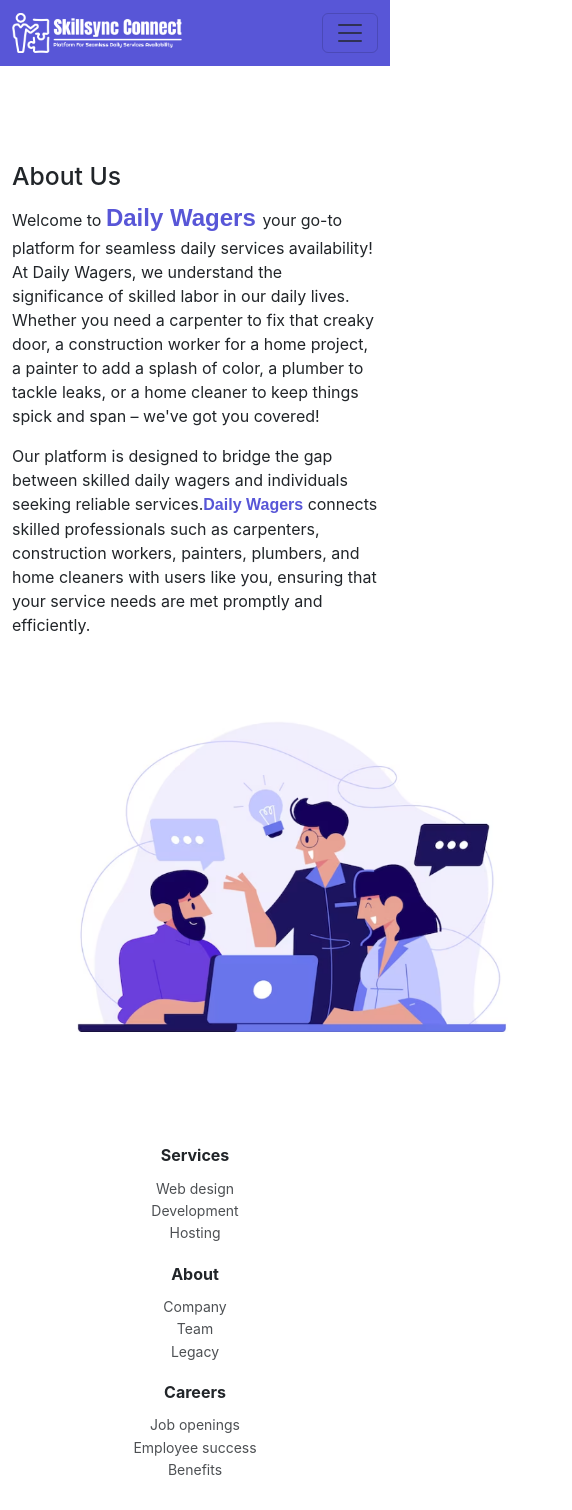
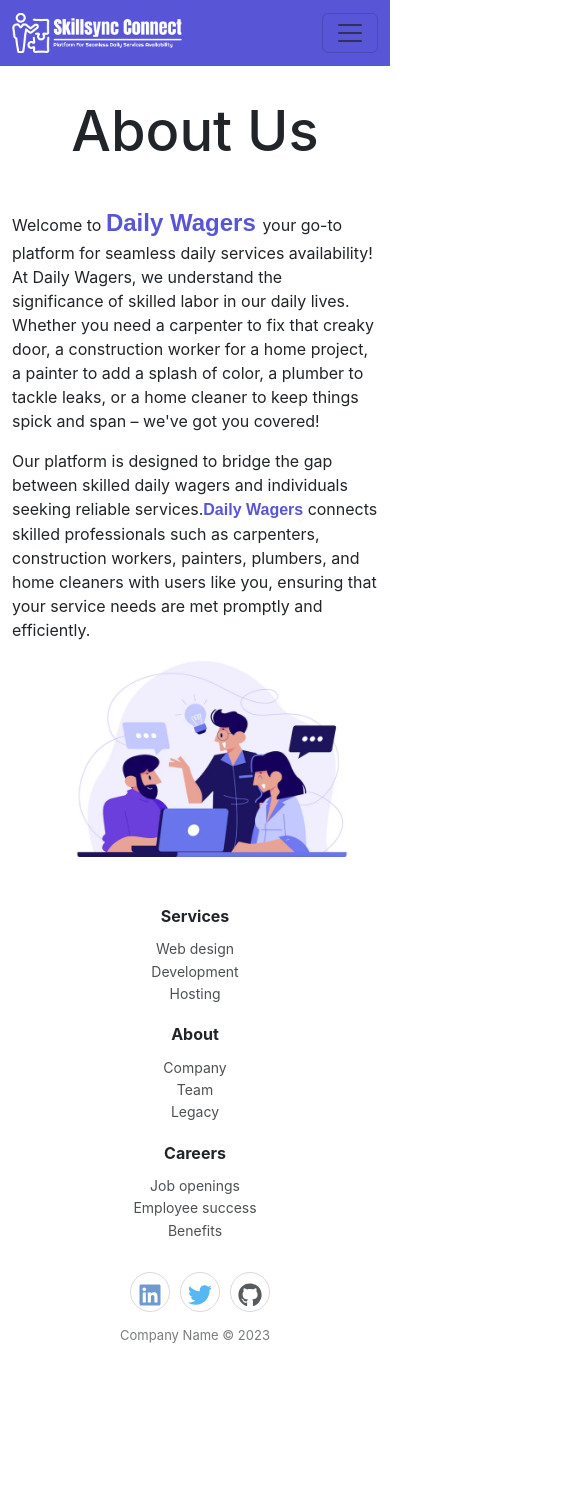
Before and after one commit to Uzerkhan786/Daily-Wagers, a React (Create React App) app in the folder frontend/: page /about in a window 390 px wide. Shown: the top 1510 px of the page, 572 px wide, since content can reach past the window. After the commit the page ends 1416 px from the top, so only its background shows below. Built offline with nearby package versions, Linux system fonts and the light colour scheme.

Commit message:
adding responsiveness

```diff
--- a/frontend/src/components/About.jsx
+++ b/frontend/src/components/About.jsx
@@ -1,13 +1,14 @@
 import React from 'react'
 import image1 from '../images/about1.png'
 import Footer from './Footer/Footer'
+import './Home.css'
 const About = () => {
   return (
 
       <div className="container">
-  <div className="row">
-    <div className="col" style={{paddingTop:'6rem'}}>
-      <h2>About Us</h2>
+  <div className="row" style={{paddingTop:'2rem'}}>
+  <h1 className='text-center' style={{fontSize:'3.5rem'}}>About Us</h1>
+    <div className="col" style={{paddingTop:'2rem'}}>
       <p> Welcome to <span style={{color:'#5856d7',fontFamily:'sans-serif',fontSize:'1.5rem',fontWeight:'bold'}}>
      Daily Wagers  </span>your go-to platform for seamless daily services availability! At Daily
       Wagers, we understand the significance of skilled labor in our daily lives. Whether you need
@@ -23,7 +24,7 @@ const About = () => {
         that your service needs are met promptly and efficiently.
      </p>
      </div>
-    <div className="col"><img src={image1} style={{width:'35rem',padding:'4rem',justifyContent:'center'}} alt="" /></div>
+    <div className="col"><img  className='col-img' src={image1} style={{padding:'0rem 4rem',justifyContent:'center'}} alt="" /></div>
 
   </div>
   <Footer/>
--- a/frontend/src/components/AppliedJob.jsx
+++ b/frontend/src/components/AppliedJob.jsx
@@ -1,5 +1,5 @@
 import React, { useEffect, useState} from 'react'
-
+import './Home.css'
 const AppliedJob = () => {
     const [book,setBook]=useState([]);
     useEffect(()=>{
@@ -31,7 +31,7 @@ const AppliedJob = () => {
   return (
     <div className='container my-3'>
 
-          <table class="table table-hover">
+          <table className="table table-hover form-size1" >
   <thead>
     <tr>
 
--- a/frontend/src/components/CreateJob.jsx
+++ b/frontend/src/components/CreateJob.jsx
@@ -2,7 +2,7 @@ import React, { useState } from 'react'
 import Footer from './Footer/Footer';
 import Spiner from './Spiner';
 import { useNavigate } from 'react-router-dom';
-
+import './Home.css'
 const CreateJob = () => {
   const navigate=useNavigate();
   const[isLogin,setIsLogin]=useState(false)
@@ -59,7 +59,7 @@ const CreateJob = () => {
         <Spiner/>
         </div>
         ):(
-          <form onSubmit={formSubmit}>
+          <form onSubmit={formSubmit} className='form-size'>
           <div className="form-group my-3">
             <label htmlFor="name">Job Name</label>
             <input type="name" className="form-control" id="jobName" onChange={change} />
--- a/frontend/src/components/Home.css
+++ b/frontend/src/components/Home.css
@@ -29,3 +29,23 @@
       width: 400px;
     }
   }
+.col-img{
+  width: 40rem;
+}
+  @media only screen and (max-width: 600px) {
+    .col-img {
+      width: 25rem;
+      padding:0px;
+      display:flex;
+      justify-content:left;
+
+    }
+    .form-size{
+      width:25rem;
+
+    }
+    .form-size1{
+      width:10rem;
+
+    }
+  }
--- a/frontend/src/components/Home.jsx
+++ b/frontend/src/components/Home.jsx
@@ -1,6 +1,5 @@
 import React, { useState } from 'react'
 import HomeImage from '../images/home2.png'
-import Spiner from './Spiner'
 import './Home.css'
 import Footer from './Footer/Footer'
 const Home = () => {
@@ -20,7 +19,7 @@ const Home = () => {
 
 
      </div>
-    <div className="col"><img src={HomeImage} style={{width:'45rem',padding:'4rem',justifyContent:'center'}} alt="" /></div>
+    <div className="col "><img  className='col-img' src={HomeImage} style={{padding:'4rem',display:'flex',justifyContent:'center'}} alt="" /></div>
 
   </div>
   <Footer/>
```
